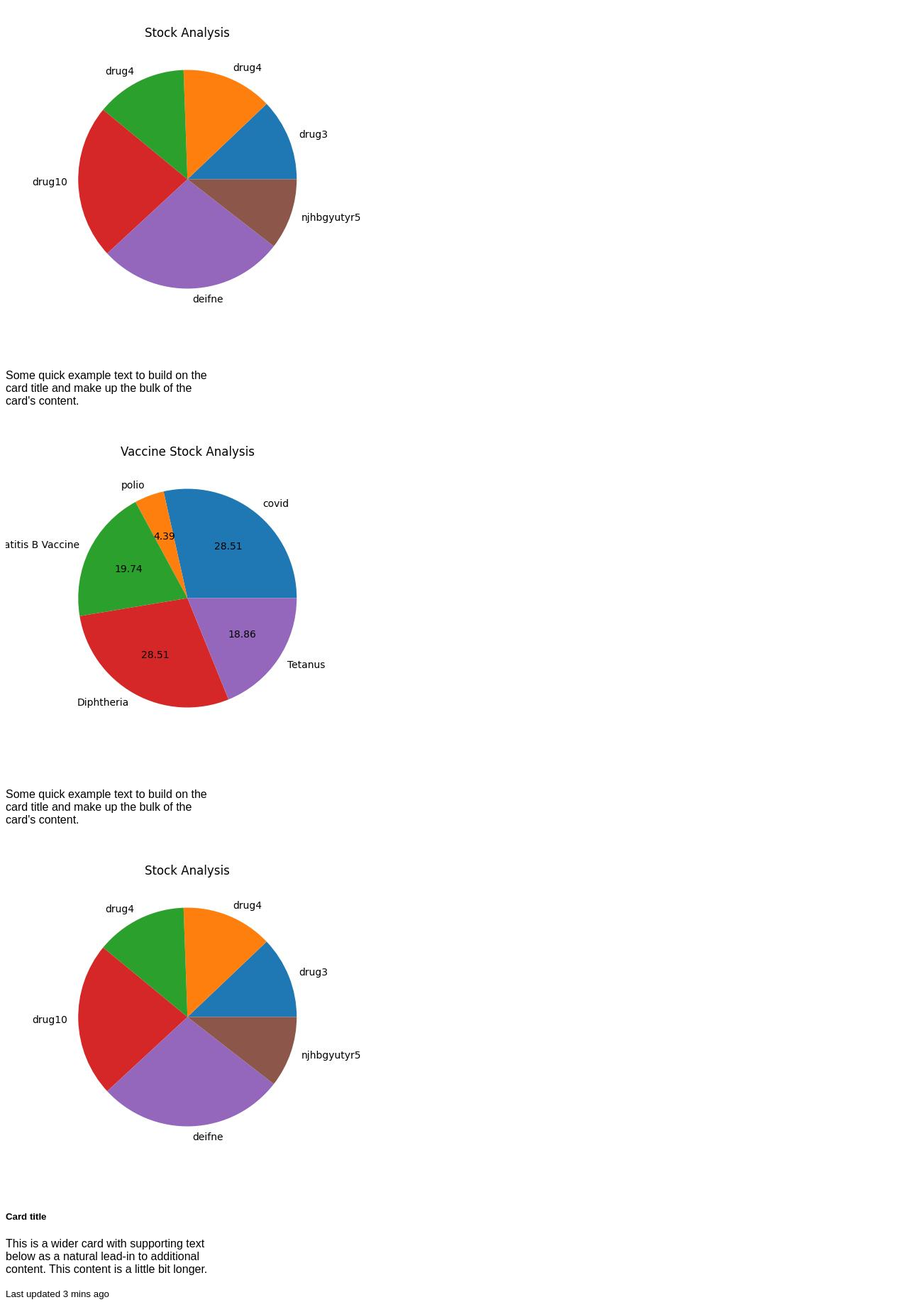
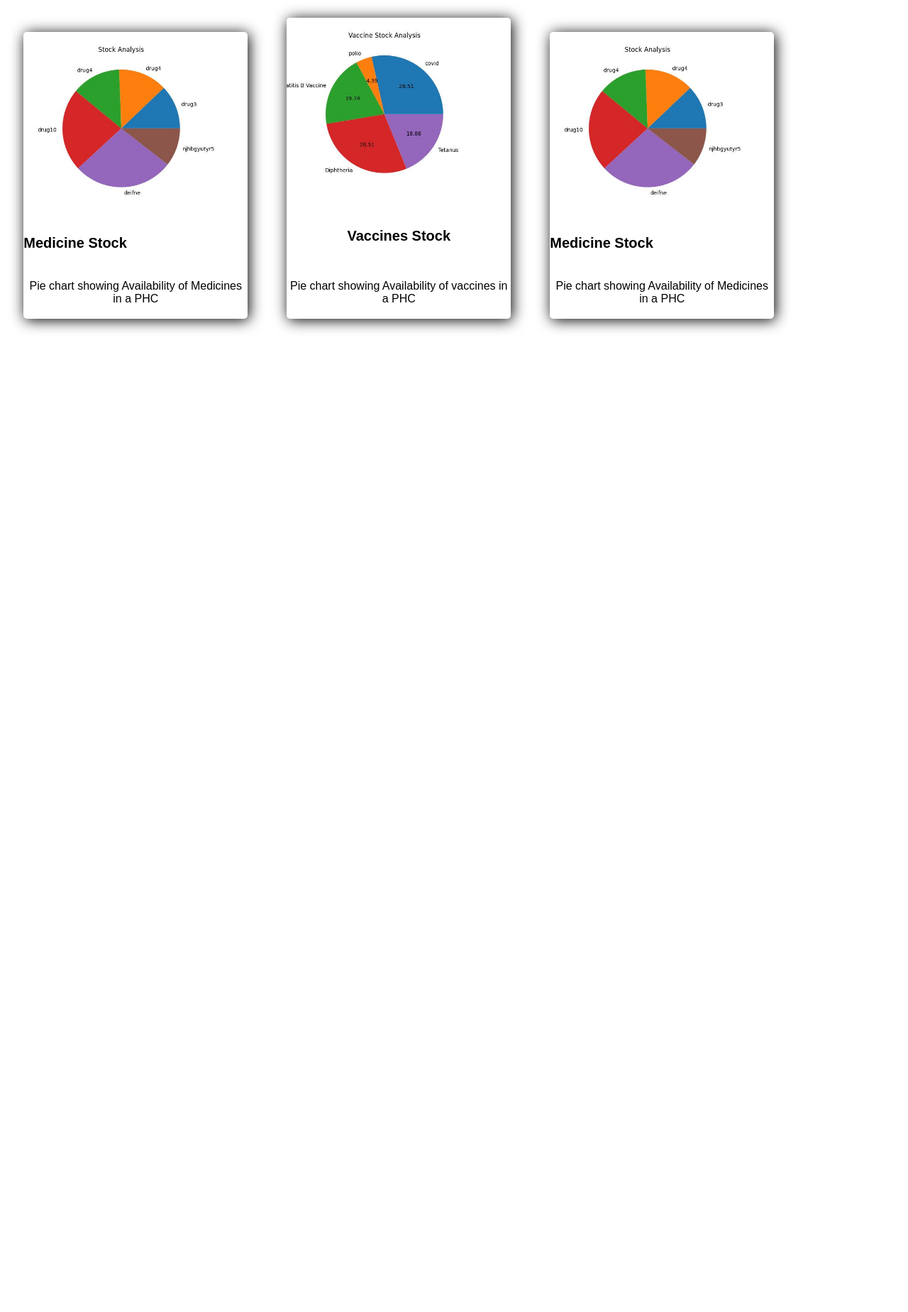
Before and after one commit to JishnuKakarla/Pharmacy_Managemment_System, a Flask app: page /medicinedatavis in a window 1280 px wide. Shown: the part 59-1907 px from the top of the page at 71% size. After the commit the page ends 526 px from the top, so only its background shows below. Run offline with Flask 2, Linux system fonts and the light colour scheme.

Commit message:
created visualization cards

```diff
--- a/templates/medicinedatavis.html
+++ b/templates/medicinedatavis.html
@@ -75,6 +75,39 @@
           .dropdown:hover .dropdown-content {
             display: block;
           }
+
+
+        .card{
+            width: 25%;
+            display: inline-block;
+            box-shadow: 2px 2px 20px black;
+            border-radius: 5px;
+            margin: 2%;
+            }
+
+        .image img{
+          width: 85%;
+          border-top-right-radius: 5px;
+          border-top-left-radius: 5px;
+        }
+
+        .title{
+          text-align: center;
+          padding: 10px;
+
+        }
+
+        h1{
+          font-size: 20px;
+        }
+
+        .des{
+          padding: 3px;
+          text-align: center;
+          padding-top: 10px;
+          border-bottom-right-radius: 5px;
+          border-bottom-left-radius: 5px;
+        }
       </style>
   </head>
 
@@ -99,52 +132,43 @@
       </div>
     </div>
 
-
-        <!-- <div class="wrapper">
+    <div class="main">
      <div class="card">
-                <img src="/static/medicine_Stock.jpg" alt="Medicines Stock"/>
-                <img src="/static/vaccine_Stock.jpg" alt="Vaccines Stock"/>
+      <div class="image">
+        <img src="/static/medicine_Stock.jpg" alt="medicine_Stock>
       </div>
-        </div> -->
-
-        <div class="card" style="width: 18rem;">
-            <img class="card-img-top" src="/static/medicine_Stock.jpg" alt="Medicines Stock">
-            <div class="card-body">
-              <p class="card-text">Some quick example text to build on the card title and make up the bulk of the card's content.</p>
+      <div class="title">
+        <h1>Medicine Stock</h1>
       </div>
-        </div>
-        <div class="card" style="width: 18rem;">
-            <img class="card-img-top" src="/static/vaccine_Stock.jpg" alt="Vaccines Stock">
-            <div class="card-body">
-              <p class="card-text">Some quick example text to build on the card title and make up the bulk of the card's content.</p>
+      <div class="des">
+        <p>Pie chart showing Availability of Medicines in a PHC</p>
       </div>
      </div>
 
-        <div class="card-group">
-            <div class="card"  style="width: 18rem;">
-              <img class="card-img-top" src="/static/medicine_Stock.jpg" alt="Medicines Stock">
-              <div class="card-body">
-                <h5 class="card-title">Card title</h5>
-                <p class="card-text">This is a wider card with supporting text below as a natural lead-in to additional content. This content is a little bit longer.</p>
-                <p class="card-text"><small class="text-muted">Last updated 3 mins ago</small></p>
+     <div class="card">
+      <div class="image">
+        <img src="/static/vaccine_Stock.jpg" alt="vaccine_stock">
+      </div>
+      <div class="title">
+        <h1>Vaccines Stock</h1>
+      </div>
+      <div class="des">
+        <p>Pie chart showing Availability of vaccines in a PHC</p>
       </div>
      </div>
-            <div class="card"  style="width: 18rem;">
-              <img class="card-img-top" src="/static/vaccine_Stock.jpg" alt="Vaccines Stock">
-              <div class="card-body">
-                <h5 class="card-title">Card title</h5>
-                <p class="card-text">This card has supporting text below as a natural lead-in to additional content.</p>
-                <p class="card-text"><small class="text-muted">Last updated 3 mins ago</small></p>
+
+     <div class="card">
+      <div class="image">
+        <img src="/static/medicine_Stock.jpg" alt="medicine_Stock>
       </div>
+      <div class="title">
+        <h1>Medicine Stock</h1>
       </div>
-            <div class="card"  style="width: 18rem;">
-              <img class="card-img-top" src="..." alt="Card image cap">
-              <div class="card-body">
-                <h5 class="card-title">Card title</h5>
-                <p class="card-text">This is a wider card with supporting text below as a natural lead-in to additional content. This card has even longer content than the first to show that equal height action.</p>
-                <p class="card-text"><small class="text-muted">Last updated 3 mins ago</small></p>
+      <div class="des">
+        <p>Pie chart showing Availability of Medicines in a PHC</p>
       </div>
      </div>
     </div>
+
     </body>
 </html>
```
Lines whose indentation alone changed are shown as unchanged.
